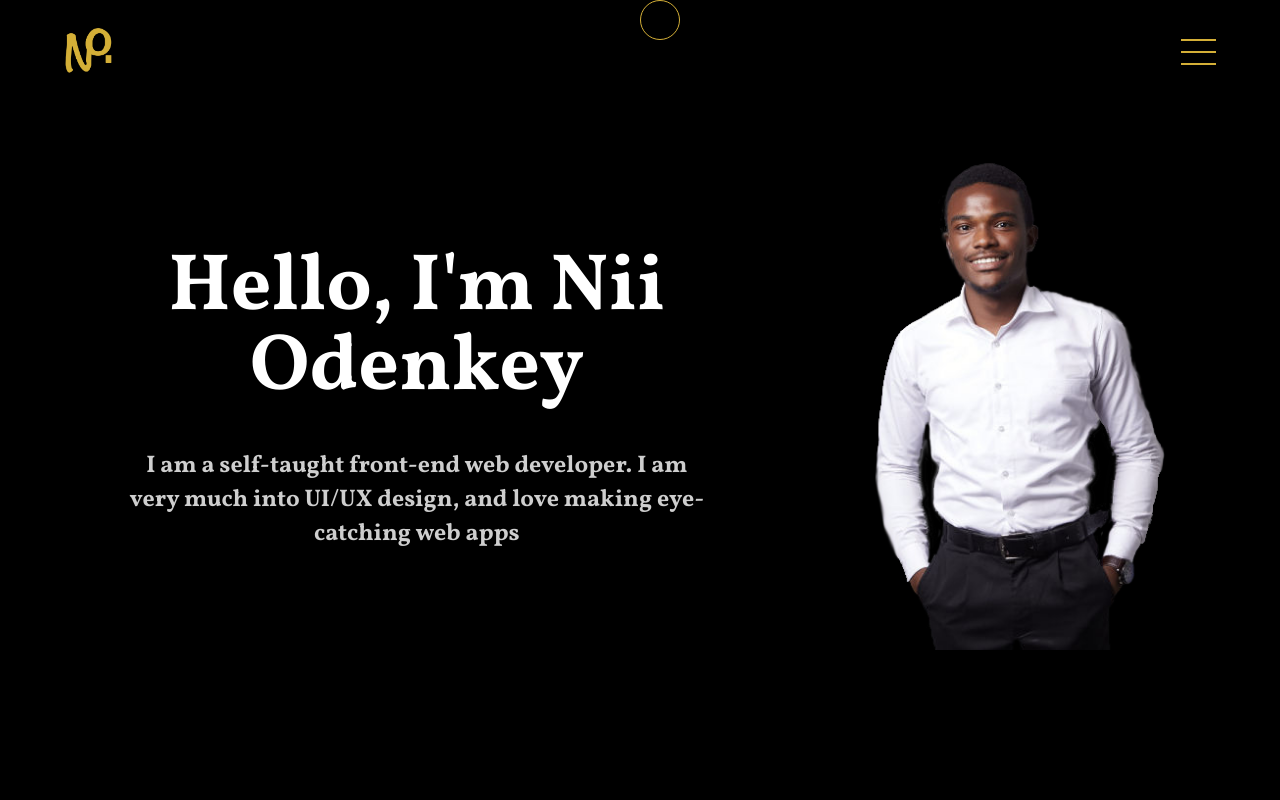
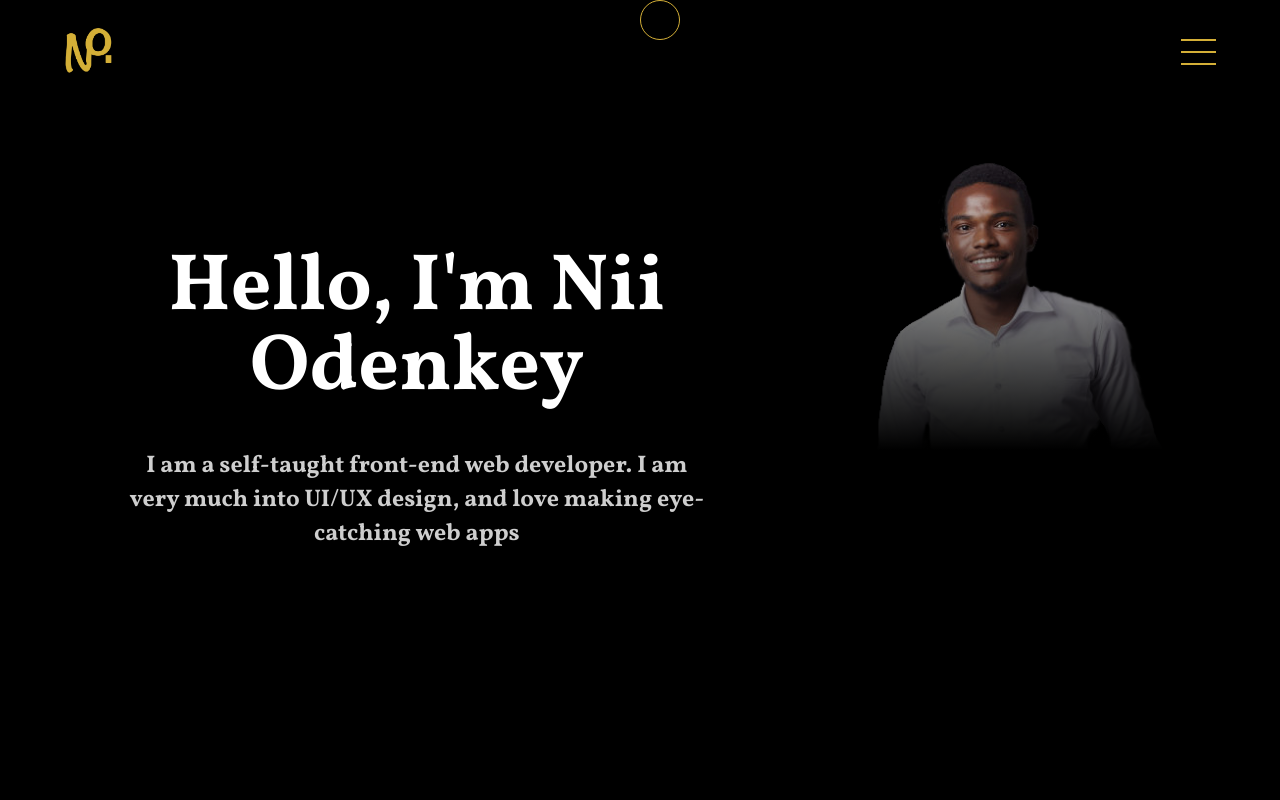
Before and after one commit to Nodenkey/nii-portfolio, a React (Create React App) app: page / in a window 1280 px wide. Shown: the top 800 px of the page. Built offline with nearby package versions, Linux system fonts and the light colour scheme.

Commit message:
testing landing

```diff
--- a/src/components/landing/landing.style.js
+++ b/src/components/landing/landing.style.js
@@ -56,7 +56,7 @@ export const ImageContainer = styled.div`
   height: 100%;
   width: 100%;
   z-index: 1;
-  background: linear-gradient(none 0%, black 60%);
+  background: linear-gradient(transparent 0%, black 60%);
   }
   @media only screen and (min-width: 600px){
   position: absolute;
--- a/src/components/languages/languages.style.js
+++ b/src/components/languages/languages.style.js
@@ -92,7 +92,6 @@ export const LanguageHeader = styled.h2`
 `;
 export const ExpertiseContainer = styled.div`
 width: 80%;
-margin-left: 10%;
 div:last-child{
 margin-right: 0;
 }
--- a/src/components/projects/projects.component.jsx
+++ b/src/components/projects/projects.component.jsx
@@ -28,7 +28,7 @@ const Projects = () => {
     gsap.registerPlugin(ScrollTrigger);
     const ImageAnimation = (el) => {
         gsap.from(el, {
-            scrollTrigger: {trigger: el, start: 'top bottom'}, y: 400,
+            scrollTrigger: {trigger: el, start: 'top bottom'}, y: 200,
             opacity: 0, duration: 3, ease: "power3.out"
         });
     }
```
